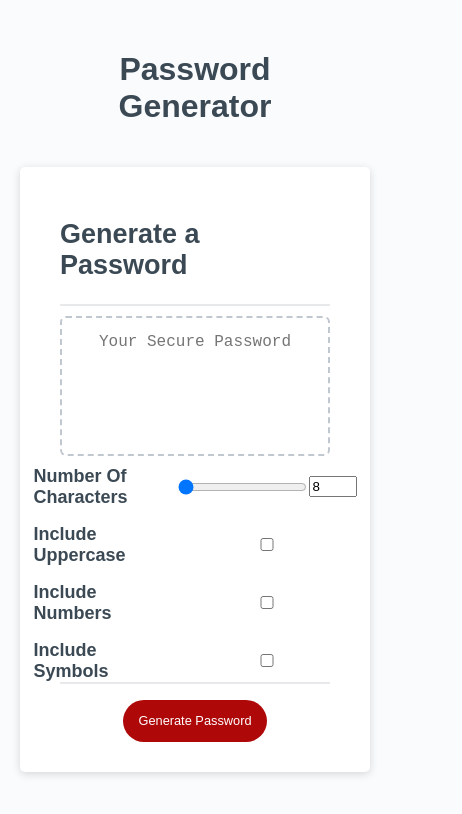
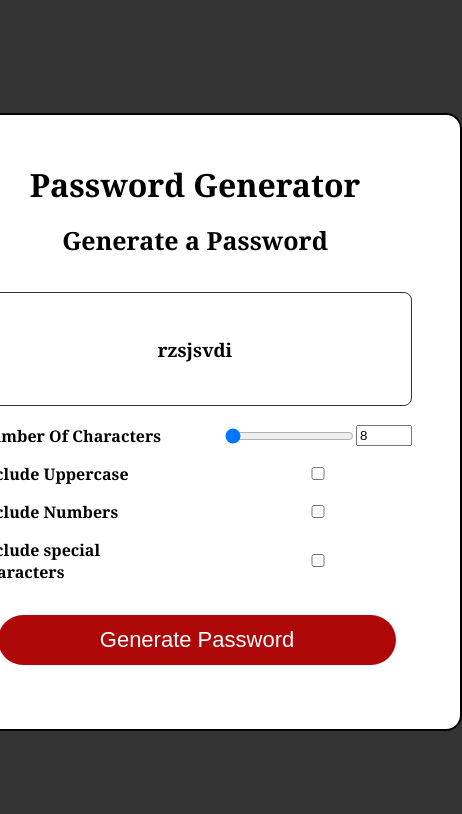
Before and after one commit to Dannyb0o0y/password-generator, a plain HTML site: page index.html in a window 390 px wide. Both pictures are taken after a click on the button "Generate Password". Shown: the whole page, 462 px wide, since content can reach past the window. Drawn offline with Linux system fonts and the light colour scheme.

Commit message:
linked the digits, letters and symbols and made minor changes to HTML, CSS and JS to make it more accesable and finished the code

```diff
--- a/index.html
+++ b/index.html
@@ -4,30 +4,21 @@
     <meta charset="UTF-8" />
     <meta name="viewport" content="width=device-width, initial-scale=1.0" />
     <meta http-equiv="X-UA-Compatible" content="ie=edge" />
+    <script src="script.js" defer></script>
+    <link rel="stylesheet" href="style.css" />
     <title>Password Generator</title>
-    <link rel="stylesheet" href="style.css" />
   </head>
   <body>
-    <div class="wrapper">
-      <header>
-        <h1>Password Generator</h1>
-      </header>
-      <div class="card">
-        <div class="card-header">
-          <h2>Generate a Password</h2>
-        </div>
-        <div class="card-body">
-          <textarea
-            id="password"
-            placeholder="Your Secure Password"
-            aria-label="Generated Password"
-          ></textarea>
-        </div>
+    <div class="container">
+      <h1 class="title">Password Generator</h1>
+      <h1 class="box-title">Generate a Password</h1>
+      <h3 class="password-display" id="passwordDisplay">
+        Your Secure Password
+      </h3>
       <form id="passwordGeneratorForm" class="form">
         <label for="characterAmountNumber">Number Of Characters</label>
-          <div class="characte-amount-container">
+        <div class="character-amount-container">
           <input
-              class="inputRange"
             type="range"
             min="8"
             max="128"
@@ -43,20 +34,18 @@
             id="characterAmountNumber"
           />
         </div>
-          <label for="">Include Uppercase</label>
-          <input type="checkbox" id="includeUpperCase" />
-          <label for="">Include Numbers</label>
+
+        <label for="includeUppercase">Include Uppercase</label>
+        <input type="checkbox" id="includeUppercase" />
+
+        <label for="includeNumbers">Include Numbers</label>
         <input type="checkbox" id="includeNumbers" />
-          <label for="">Include Symbols</label>
+
+        <label for="includeSymbols">Include special characters</label>
         <input type="checkbox" id="includeSymbols" />
+
+        <button type="submit" class="btn">Generate Password</button>
       </form>
-        <div class="card-footer">
-          <button type="button" id="generate" class="btn">
-            Generate Password
-          </button>
     </div>
-      </div>
-    </div>
-    <script src="script.js"></script>
   </body>
 </html>
--- a/script.js
+++ b/script.js
@@ -1,14 +1,67 @@
-document.querySelector(".inputRange").addEventListener("input", updateValue);
-document
-  .getElementById("characterAmountNumber")
-  .addEventListener("input", updateValue);
+const characterAmountRange = document.getElementById("characterAmountRange");
+const characterAmountNumber = document.getElementById("characterAmountNumber");
+const includeUppercaseElement = document.getElementById("includeUppercase");
+const includeNumbersElement = document.getElementById("includeNumbers");
+const includeSymbolsElement = document.getElementById("includeSymbols");
+const form = document.getElementById("passwordGeneratorForm");
+const passwordDisplay = document.getElementById("passwordDisplay");
 
-function updateValue(e) {
-  var sibling = e.target.previousElementSibling || e.target.nextElementSibling;
-  sibling.value = e.target.value;
+const UPPERCASE_CHAR_CODES = arrayFromLowToHigh(65, 90);
+const LOWERCASE_CHAR_CODES = arrayFromLowToHigh(97, 122);
+const NUMBER_CHAR_CODES = arrayFromLowToHigh(48, 57);
+const SYMBOL_CHAR_CODES = arrayFromLowToHigh(33, 47)
+  .concat(arrayFromLowToHigh(58, 64))
+  .concat(arrayFromLowToHigh(91, 96))
+  .concat(arrayFromLowToHigh(123, 126));
+
+characterAmountNumber.addEventListener("input", syncCharacterAmount);
+characterAmountRange.addEventListener("input", syncCharacterAmount);
+
+form.addEventListener("submit", (e) => {
+  e.preventDefault();
+  const characterAmount = characterAmountNumber.value;
+  const includeUppercase = includeUppercaseElement.checked;
+  const includeNumbers = includeNumbersElement.checked;
+  const includeSymbols = includeSymbolsElement.checked;
+  const password = generatePassword(
+    characterAmount,
+    includeUppercase,
+    includeNumbers,
+    includeSymbols
+  );
+  passwordDisplay.innerText = password;
+});
+
+function generatePassword(
+  characterAmount,
+  includeUppercase,
+  includeNumbers,
+  includeSymbols
+) {
+  let charCodes = LOWERCASE_CHAR_CODES;
+  if (includeUppercase) charCodes = charCodes.concat(UPPERCASE_CHAR_CODES);
+  if (includeSymbols) charCodes = charCodes.concat(SYMBOL_CHAR_CODES);
+  if (includeNumbers) charCodes = charCodes.concat(NUMBER_CHAR_CODES);
+
+  const passwordCharacters = [];
+  for (let i = 0; i < characterAmount; i++) {
+    const characterCode =
+      charCodes[Math.floor(Math.random() * charCodes.length)];
+    passwordCharacters.push(String.fromCharCode(characterCode));
+  }
+  return passwordCharacters.join("");
 }
 
-var form = document.getElementById("passwordGeneratorForm");
-form.addEventListener("submit", (e) => {
-  e.preventDefault();
-});
+function arrayFromLowToHigh(low, high) {
+  const array = [];
+  for (let i = low; i <= high; i++) {
+    array.push(i);
+  }
+  return array;
+}
+
+function syncCharacterAmount(e) {
+  const value = e.target.value;
+  characterAmountNumber.value = value;
+  characterAmountRange.value = value;
+}
--- a/style.css
+++ b/style.css
@@ -1,75 +1,23 @@
-*,
-*::before,
-*::after {
-  box-sizing: border-box;
+body {
+  background-color: #333;
+  margin: 0;
+  color: black;
+  min-height: 100vh;
+  display: flex;
+  justify-content: center;
+  align-items: center;
+  font-family: Georgia, "Times New Roman", Times, serif;
 }
 
-html,
-body,
-.wrapper {
-  height: 100%;
-  margin: 0;
-  padding: 0;
-}
-
-body {
-  font-family: sans-serif;
-  background-color: #f9fbfd;
-}
-
-.wrapper {
-  padding-top: 30px;
-  padding-left: 20px;
-  padding-right: 20px;
-}
-
-header {
-  text-align: center;
-  padding: 20px;
-  padding-top: 0px;
-  color: hsl(206, 17%, 28%);
-}
-
-.card {
-  background-color: hsl(0, 0%, 100%);
-  border-radius: 5px;
-  border-width: 1px;
-  box-shadow: rgba(0, 0, 0, 0.15) 0px 2px 8px 0px;
-  color: hsl(206, 17%, 28%);
-  font-size: 18px;
-  margin: 0 auto;
-  max-width: 800px;
-  padding: 30px 40px;
-}
-
-.card-header::after {
-  content: " ";
-  display: block;
-  width: 100%;
-  background: #e7e9eb;
-  height: 2px;
-}
-
-.card-body {
-  min-height: 100px;
-}
-
-.card-footer {
-  text-align: center;
-}
-
-.card-footer::before {
-  content: " ";
-  display: block;
-  width: 100%;
-  background: #e7e9eb;
-  height: 2px;
-}
-
-.card-footer::after {
-  content: " ";
-  display: block;
-  clear: both;
+.container {
+  background-color: white;
+  padding: 3rem;
+  border-radius: 1rem;
+  border: 2px solid black;
+  display: flex;
+  justify-content: center;
+  align-items: center;
+  flex-direction: column;
 }
 
 .form {
@@ -81,11 +29,16 @@ header {
   align-items: center;
 }
 
+.title {
+  margin: 0;
+  text-align: center;
+}
+
 label {
   font-weight: bold;
 }
 
-.characte-amount-container {
+.character-amount-container {
   display: flex;
   align-items: center;
 }
@@ -94,7 +47,26 @@ label {
   width: 3rem;
 }
 
+.box-title {
+  text-align: left;
+  font-size: 25px;
+}
+.password-display {
+  background-color: white;
+  color: black;
+  padding: 1rem;
+  border: 1px solid #333;
+  height: 5rem;
+  width: 400px;
+  display: flex;
+  justify-content: center;
+  align-items: center;
+  word-break: break-all;
+  border-radius: 0.5rem;
+}
+
 .btn {
+  grid-column: span 2;
   border: none;
   background-color: hsl(360, 91%, 36%);
   border-radius: 25px;
@@ -110,50 +82,6 @@ label {
   cursor: pointer;
 }
 
-button[disabled] {
-  cursor: default;
-  background: #c0c7cf;
+.btn:hover {
+  background-color: hsl(360, 91%, 36%);
 }
-
-.float-right {
-  float: right;
-}
-
-#password {
-  -webkit-appearance: none;
-  -moz-appearance: none;
-  appearance: none;
-  border: none;
-  display: block;
-  width: 100%;
-  padding-top: 15px;
-  padding-left: 15px;
-  padding-right: 15px;
-  padding-bottom: 85px;
-  font-size: 1.2rem;
-  text-align: center;
-  margin-top: 10px;
-  margin-bottom: 10px;
-  border: 2px dashed #c0c7cf;
-  border-radius: 6px;
-  resize: none;
-  overflow: hidden;
-}
-
-@media (max-width: 690px) {
-  .btn {
-    font-size: 1rem;
-    margin: 16px 0px 0px 0px;
-    padding: 10px 15px;
-  }
-
-  #password {
-    font-size: 1rem;
-  }
-}
-
-@media (max-width: 500px) {
-  .btn {
-    font-size: 0.8rem;
-  }
-}
```
Lines whose indentation alone changed are shown as unchanged.
